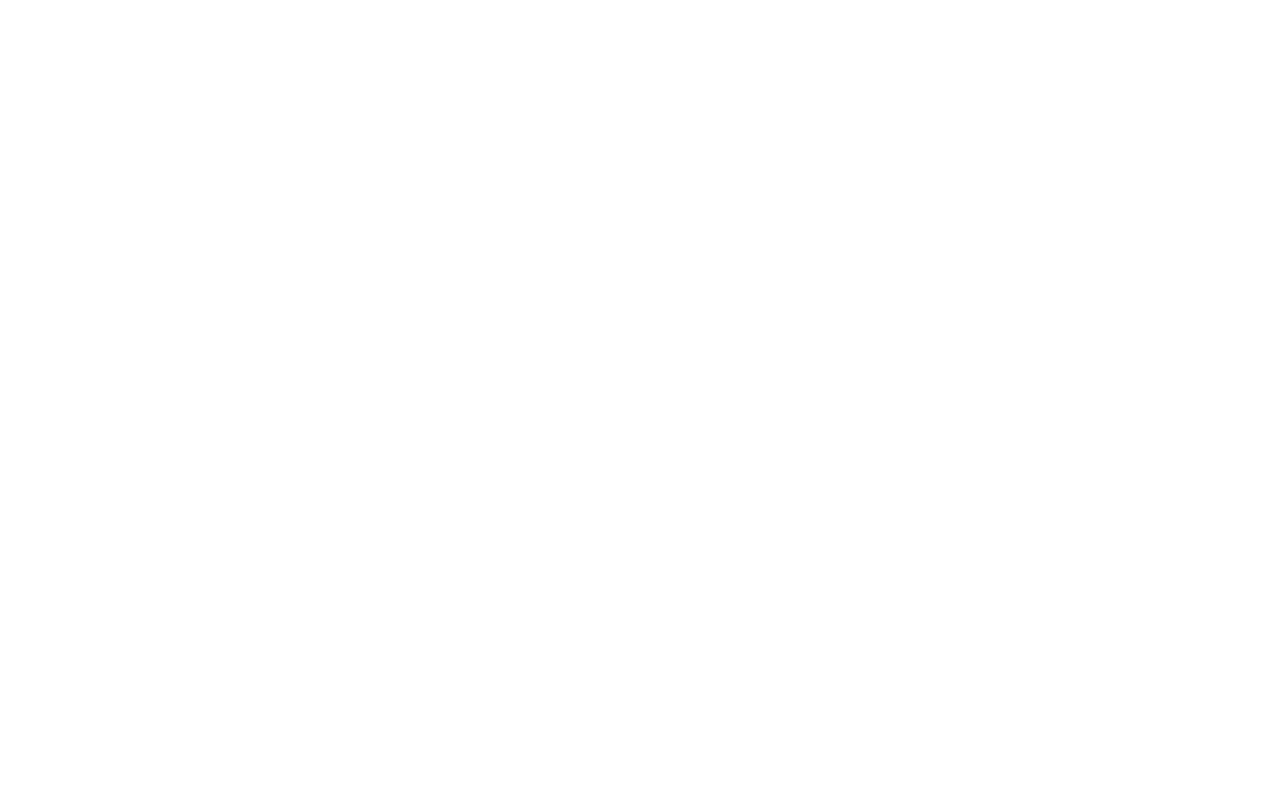
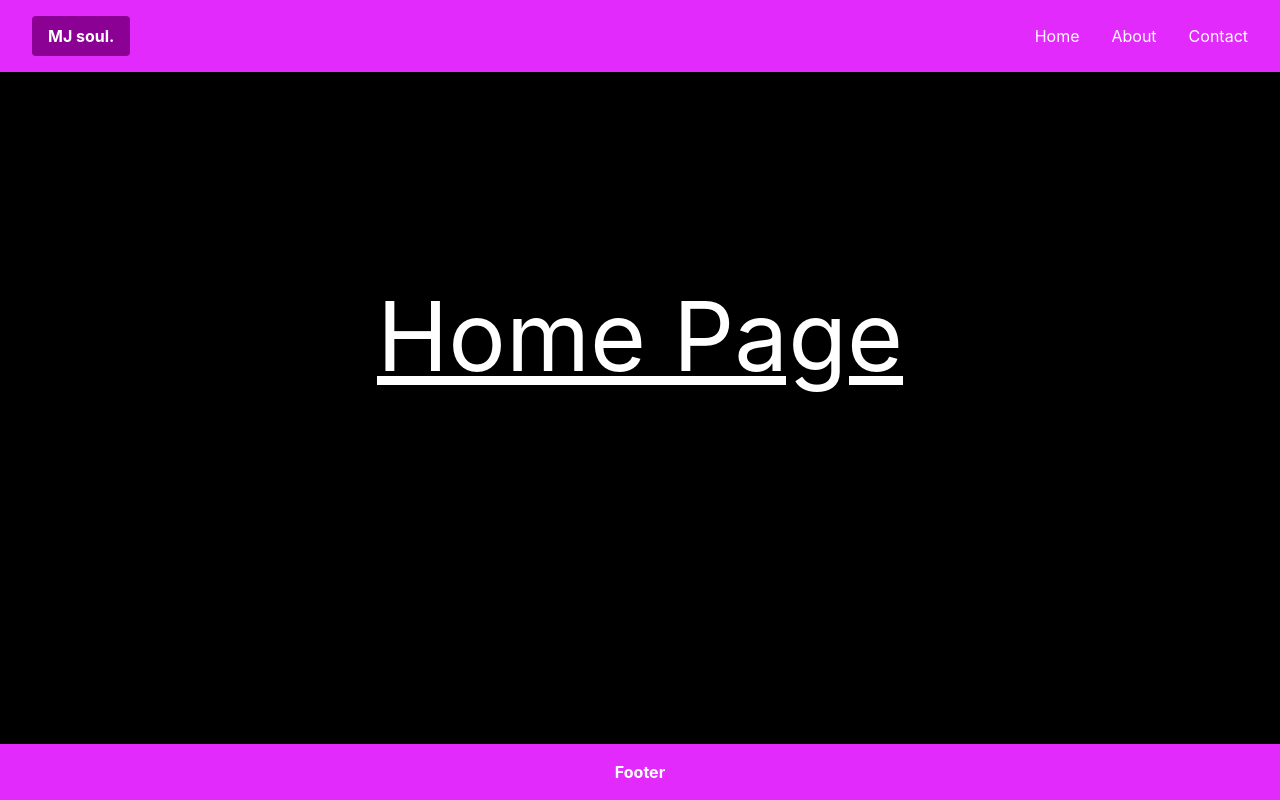
Before and after one commit to ManzarAbbass/Learning_react, a React (Vite) app in the folder 19-Ad-nested-routes/: page / in a window 1280 px wide. Built offline with nearby package versions, Linux system fonts and the light colour scheme.

Commit message:
complete all basic setup now start nested routing

```diff
--- a/19-Ad-nested-routes/src/App.jsx
+++ b/19-Ad-nested-routes/src/App.jsx
@@ -1,8 +1,22 @@
+import Footer from "./components/Footer"
+import Navbar from "./components/Navbar"
+import {Route, Routes} from "react-router-dom"
+import Home from "./pages/Home"
+import About from "./pages/About"
+import Contact from "./pages/Contact"
+import Notefound from './pages/Notfound'
 
 const App = () => {
   return (
-    <div>
-
+    <div className="bg-black h-screen text-white">
+      <Navbar />
+      <Routes>
+      <Route path="/" element={<Home/>} />
+      <Route path="/about" element={<About/>} />
+      <Route path="/contact" element={<Contact/>} />
+      <Route path="*" element={<Notefound />} />
+      </Routes>
+      <Footer />
     </div>
   )
 }
--- /dev/null
+++ b/19-Ad-nested-routes/src/components/Footer.jsx
@@ -0,0 +1,10 @@
+
+const Footer = () => {
+  return (
+    <div className="absolute bottom-0 flex justify-center bg-fuchsia-500 w-full px-8 py-4">
+        <h2 className="font-bold">Footer</h2>
+    </div>
+  )
+}
+
+export default Footer
--- /dev/null
+++ b/19-Ad-nested-routes/src/components/Navbar.jsx
@@ -0,0 +1,16 @@
+import { Link } from "react-router-dom"
+
+const Navbar = () => {
+  return (
+    <div className="bg-fuchsia-500 flex justify-between items-center px-8 py-4">
+      <h2 className="bg-fuchsia-800  px-4 py-2 rounded font-bold">MJ soul.</h2>
+      <div className="flex gap-8">
+        <Link to='/'>Home</Link>
+        <Link to='/about'>About</Link>
+        <Link to='/contact'>Contact</Link>
+      </div>
+    </div>
+  )
+}
+
+export default Navbar
--- a/19-Ad-nested-routes/src/main.jsx
+++ b/19-Ad-nested-routes/src/main.jsx
@@ -1,7 +1,11 @@
 import { createRoot } from 'react-dom/client'
 import './index.css'
 import App from './App.jsx'
+import { BrowserRouter } from 'react-router-dom'
+
 
 createRoot(document.getElementById('root')).render(
+   <BrowserRouter>
     <App />
+   </BrowserRouter>
 )
--- /dev/null
+++ b/19-Ad-nested-routes/src/pages/About.jsx
@@ -0,0 +1,10 @@
+
+const About = () => {
+  return (
+    <div>
+      <h1 className="absolute top-[30%] left-[50%] transform -translate-x-1/2 translate-y-1/2 text-8xl underline">About Page</h1>
+    </div>
+  )
+}
+
+export default About
--- /dev/null
+++ b/19-Ad-nested-routes/src/pages/Contact.jsx
@@ -0,0 +1,10 @@
+
+const Contact = () => {
+  return (
+    <div>
+      <h1 className="absolute top-[30%] left-[50%] transform -translate-x-1/2 translate-y-1/2 text-8xl underline">Contact Page</h1>
+    </div>
+  )
+}
+
+export default Contact
--- /dev/null
+++ b/19-Ad-nested-routes/src/pages/Home.jsx
@@ -0,0 +1,10 @@
+
+const Home = () => {
+  return (
+    <div>
+      <h1 className="absolute top-[30%] left-[50%] transform -translate-x-1/2 translate-y-1/2 text-8xl underline">Home Page</h1>
+    </div>
+  )
+}
+
+export default Home
--- /dev/null
+++ b/19-Ad-nested-routes/src/pages/Notfound.jsx
@@ -0,0 +1,10 @@
+
+const Notfound = () => {
+  return (
+    <div>
+      <h1 className="absolute top-[30%] left-[50%] transform -translate-x-1/2 translate-y-1/2 text-8xl underline whitespace-nowrap">404 | Page not found</h1>
+    </div>
+  )
+}
+
+export default Notfound
```
Also changed, not shown: 19-Ad-nested-routes/src/index.css (line endings or trailing spaces).
